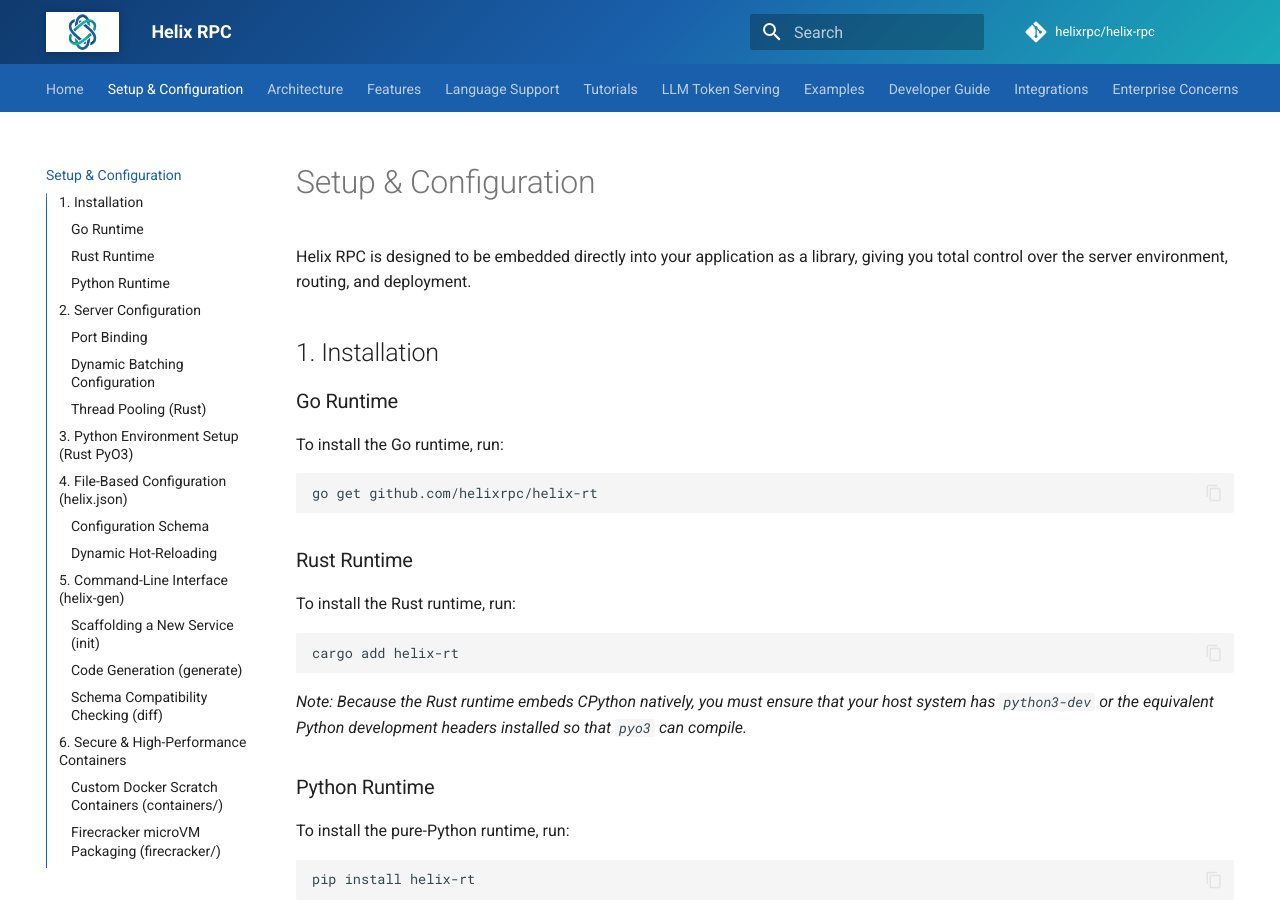
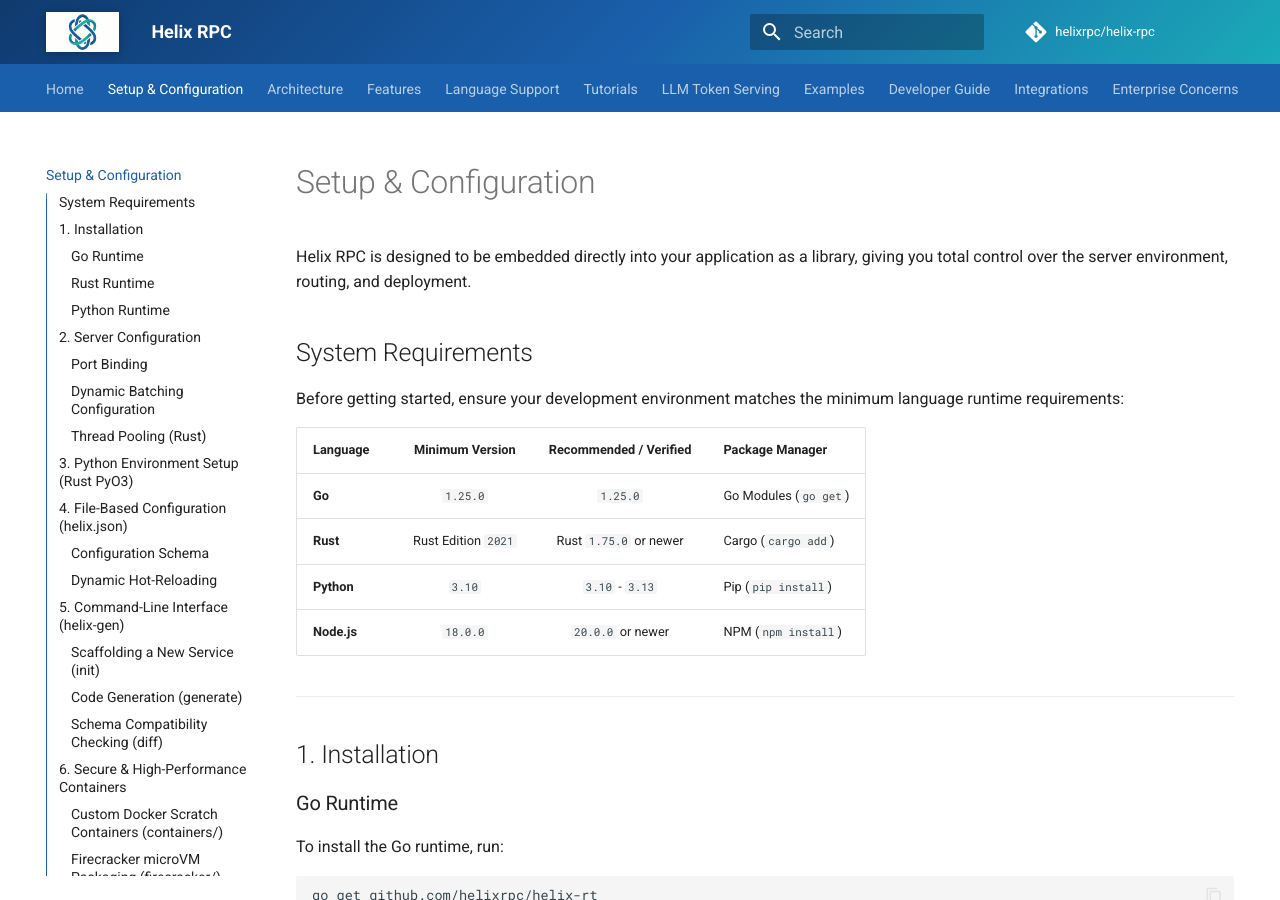
Before and after one commit to helixrpc/helix-rpc, an MkDocs documentation site: the page built from docs/setup-configuration.md, in a window 1280 px wide and 900 px high. Built offline with MkDocs 1.6.1 and Material for MkDocs 9.7.7, drawn with Linux system fonts in a browser that asks for light colours; comment, search, counter and statistics services are not loaded.

Commit message:
docs: add minimum system requirements and runtime versions

```diff
--- a/docs/setup-configuration.md
+++ b/docs/setup-configuration.md
@@ -1,6 +1,19 @@
 # Setup & Configuration
 
 Helix RPC is designed to be embedded directly into your application as a library, giving you total control over the server environment, routing, and deployment.
+
+## System Requirements
+
+Before getting started, ensure your development environment matches the minimum language runtime requirements:
+
+| Language | Minimum Version | Recommended / Verified | Package Manager |
+|:---|:---:|:---:|:---|
+| **Go** | `1.25.0` | `1.25.0` | Go Modules (`go get`) |
+| **Rust** | Rust Edition `2021` | Rust `1.75.0` or newer | Cargo (`cargo add`) |
+| **Python** | `3.10` | `3.10` - `3.13` | Pip (`pip install`) |
+| **Node.js** | `18.0.0` | `20.0.0` or newer | NPM (`npm install`) |
+
+---
 
 ## 1. Installation
 
```
